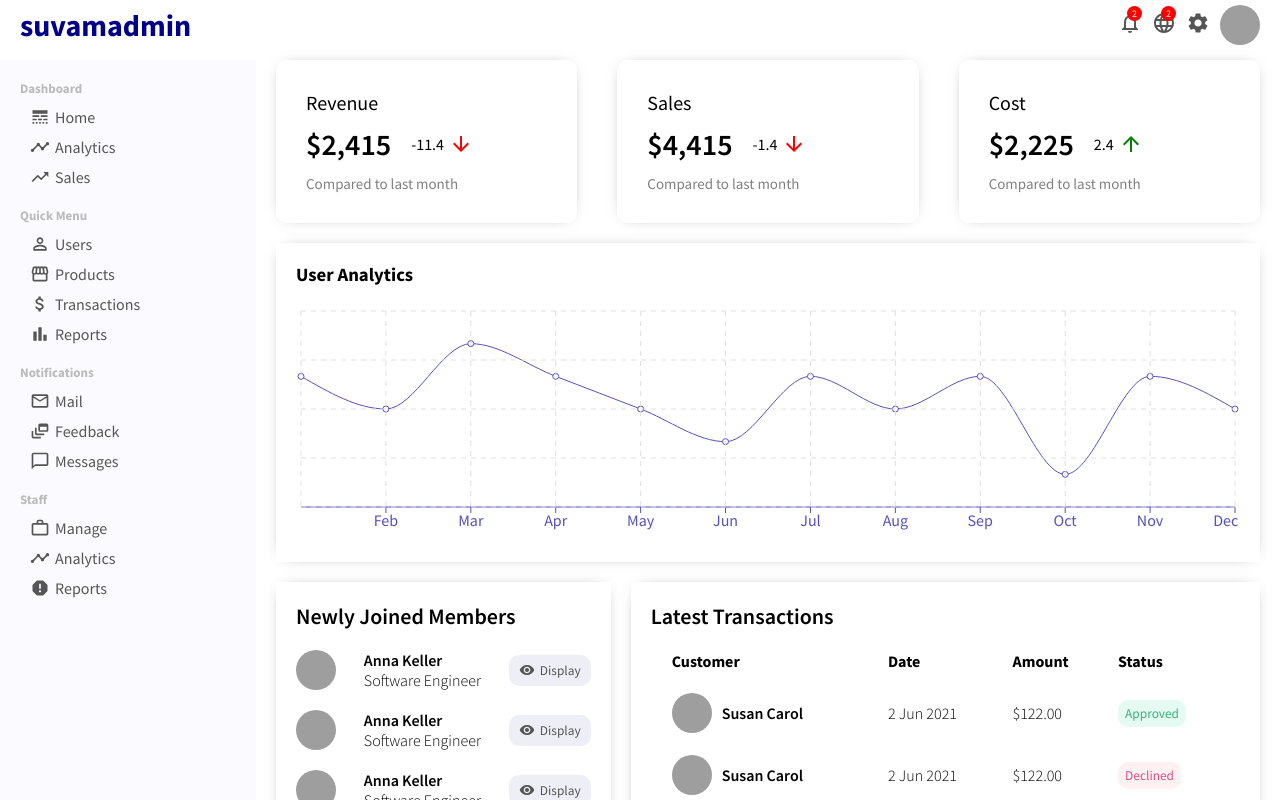
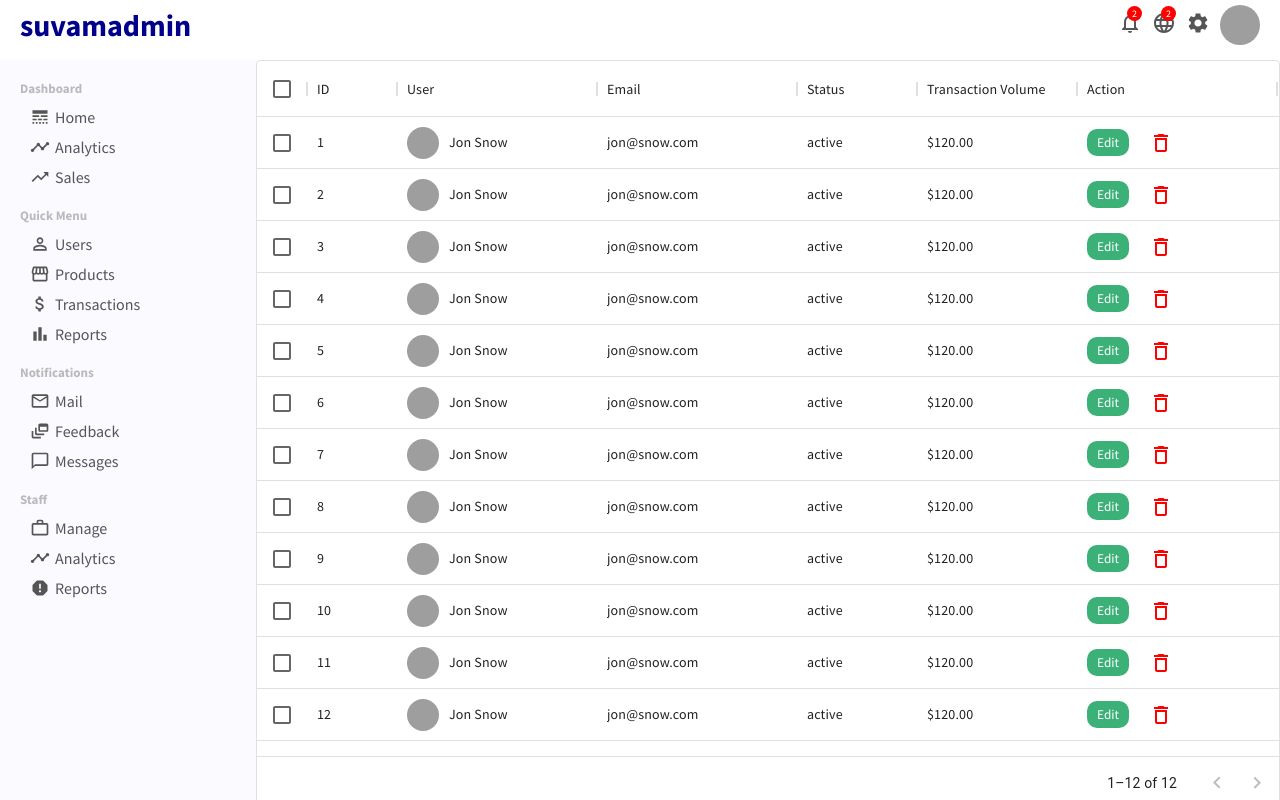
Before and after one commit to suvamGupta/admin-panel-ui, a React (Create React App) app: page /users in a window 1280 px wide. Shown: the top 800 px of the page. Built offline with nearby package versions, Linux system fonts and the light colour scheme; grey boxes are pictures that could not be loaded.

Commit message:
Added UserList Component

```diff
--- a/package.json
+++ b/package.json
@@ -7,11 +7,13 @@
     "@emotion/styled": "^11.10.5",
     "@mui/icons-material": "^5.10.9",
     "@mui/material": "^5.10.12",
+    "@mui/x-data-grid": "^5.17.9",
     "@testing-library/jest-dom": "^5.14.1",
     "@testing-library/react": "^13.0.0",
     "@testing-library/user-event": "^13.2.1",
     "react": "^18.2.0",
     "react-dom": "^18.2.0",
+    "react-router-dom": "^6.4.2",
     "react-scripts": "5.0.1",
     "recharts": "^2.1.16",
     "web-vitals": "^2.1.0"
--- a/src/App.js
+++ b/src/App.js
@@ -1,7 +1,14 @@
 import Sidebar from "./components/sidebar/Sidebar";
 import Topbar from "./components/topbar/Topbar";
 import "./app.css";
-import Home from "./pages/Home";
+import Home from "./pages/home/Home";
+import UserList from "./pages/userList/UserList";
+import {
+  BrowserRouter as Router,
+  Routes,
+  Route,
+  Navigate,
+} from "react-router-dom";
 
 function App() {
   return (
@@ -9,7 +16,12 @@
       <Topbar />
       <div className="container">
         <Sidebar />
-        <Home />
+        <Router>
+          <Routes>
+            <Route path="/" element={<Home />} />
+            <Route path="/users" element={<UserList />} />
+          </Routes>
+        </Router>
       </div>
     </div>
   );
--- a/src/dummyData.js
+++ b/src/dummyData.js
@@ -48,3 +48,114 @@
     "Active User": 3000,
   },
 ];
+
+export const userRows = [
+  {
+    id: 1,
+    username: "Jon Snow",
+    email: "jon@snow.com",
+    avatar:
+      "https://images.pexels.com/photos/1152994/pexels-photo-1152994.jpeg?auto=compress&cs=tinysrgb&dpr=2&w=500",
+    status: "active",
+    transaction: "$120.00",
+  },
+  {
+    id: 2,
+    username: "Jon Snow",
+    email: "jon@snow.com",
+    avatar:
+      "https://images.pexels.com/photos/1152994/pexels-photo-1152994.jpeg?auto=compress&cs=tinysrgb&dpr=2&w=500",
+    status: "active",
+    transaction: "$120.00",
+  },
+  {
+    id: 3,
+    username: "Jon Snow",
+    email: "jon@snow.com",
+    avatar:
+      "https://images.pexels.com/photos/1152994/pexels-photo-1152994.jpeg?auto=compress&cs=tinysrgb&dpr=2&w=500",
+    status: "active",
+    transaction: "$120.00",
+  },
+  {
+    id: 4,
+    username: "Jon Snow",
+    email: "jon@snow.com",
+    avatar:
+      "https://images.pexels.com/photos/1152994/pexels-photo-1152994.jpeg?auto=compress&cs=tinysrgb&dpr=2&w=500",
+    status: "active",
+    transaction: "$120.00",
+  },
+  {
+    id: 5,
+    username: "Jon Snow",
+    email: "jon@snow.com",
+    avatar:
+      "https://images.pexels.com/photos/1152994/pexels-photo-1152994.jpeg?auto=compress&cs=tinysrgb&dpr=2&w=500",
+    status: "active",
+    transaction: "$120.00",
+  },
+  {
+    id: 6,
+    username: "Jon Snow",
+    email: "jon@snow.com",
+    avatar:
+      "https://images.pexels.com/photos/1152994/pexels-photo-1152994.jpeg?auto=compress&cs=tinysrgb&dpr=2&w=500",
+    status: "active",
+    transaction: "$120.00",
+  },
+  {
+    id: 7,
+    username: "Jon Snow",
+    email: "jon@snow.com",
+    avatar:
+      "https://images.pexels.com/photos/1152994/pexels-photo-1152994.jpeg?auto=compress&cs=tinysrgb&dpr=2&w=500",
+    status: "active",
+    transaction: "$120.00",
+  },
+  {
+    id: 8,
+    username: "Jon Snow",
+    email: "jon@snow.com",
+    avatar:
+      "https://images.pexels.com/photos/1152994/pexels-photo-1152994.jpeg?auto=compress&cs=tinysrgb&dpr=2&w=500",
+    status: "active",
+    transaction: "$120.00",
+  },
+  {
+    id: 9,
+    username: "Jon Snow",
+    email: "jon@snow.com",
+    avatar:
+      "https://images.pexels.com/photos/1152994/pexels-photo-1152994.jpeg?auto=compress&cs=tinysrgb&dpr=2&w=500",
+    status: "active",
+    transaction: "$120.00",
+  },
+  {
+    id: 10,
+    username: "Jon Snow",
+    email: "jon@snow.com",
+    avatar:
+      "https://images.pexels.com/photos/1152994/pexels-photo-1152994.jpeg?auto=compress&cs=tinysrgb&dpr=2&w=500",
+    status: "active",
+    transaction: "$120.00",
+  },
+  {
+    id: 11,
+    username: "Jon Snow",
+    email: "jon@snow.com",
+    avatar:
+      "https://images.pexels.com/photos/1152994/pexels-photo-1152994.jpeg?auto=compress&cs=tinysrgb&dpr=2&w=500",
+    status: "active",
+    transaction: "$120.00",
+  },
+  {
+    id: 12,
+    username: "Jon Snow",
+    email: "jon@snow.com",
+    avatar:
+      "https://images.pexels.com/photos/1152994/pexels-photo-1152994.jpeg?auto=compress&cs=tinysrgb&dpr=2&w=500",
+    status: "active",
+    transaction: "$120.00",
+  },
+];
--- /dev/null
+++ b/src/pages/userList/UserList.jsx
@@ -0,0 +1,76 @@
+import "./userList.css";
+import { DataGrid } from "@mui/x-data-grid";
+import DeleteOutlineIcon from "@mui/icons-material/DeleteOutline";
+import { userRows } from "../../dummyData";
+import { Link } from "react-router-dom";
+import { useState } from "react";
+
+export default function UserList() {
+  const [data, setData] = useState(userRows);
+
+  const handleDelete = (id) => {
+    setData(data.filter((item) => item.id !== id));
+  };
+
+  const columns = [
+    { field: "id", headerName: "ID", width: 90 },
+    {
+      field: "user",
+      headerName: "User",
+      width: 200,
+      renderCell: (params) => {
+        return (
+          <div className="userListUser">
+            <img className="userListImg" src={params.row.avatar} alt="" />
+            {params.row.username}
+          </div>
+        );
+      },
+    },
+    {
+      field: "email",
+      headerName: "Email",
+      width: 200,
+    },
+    {
+      field: "status",
+      headerName: "Status",
+      width: 120,
+    },
+    {
+      field: "transaction",
+      headerName: "Transaction Volume",
+      width: 160,
+    },
+    {
+      field: "action",
+      headerName: "Action",
+      width: 200,
+      renderCell: (params) => {
+        return (
+          <>
+            <Link to={"/user/" + params.row.id}>
+              <button className="userListEdit">Edit</button>
+            </Link>
+            <DeleteOutlineIcon
+              className="userListDelete"
+              onClick={() => handleDelete(params.row.id)}
+            />
+          </>
+        );
+      },
+    },
+  ];
+
+  return (
+    <div className="userList">
+      <DataGrid
+        rows={data}
+        columns={columns}
+        pageSize={12}
+        checkboxSelection
+        disableSelectionOnClick
+      />
+    </div>
+  );
+}
--- /dev/null
+++ b/src/pages/userList/userList.css
@@ -0,0 +1,31 @@
+.userList{
+    flex: 4;
+}
+
+.userListUser{
+    display: flex;
+    align-items: center;
+}
+
+.userListImg{
+    height: 32px;
+    width: 32px;
+    border-radius: 50%;
+    object-fit: cover;
+    margin-right: 10px;
+}
+
+.userListEdit{
+    border: none;
+    border-radius: 10px;
+    padding: 5px 10px;
+    background-color: #3bb077;
+    color: white;
+    cursor: pointer;
+    margin-right: 20px;
+}
+
+.userListDelete{
+    color: red;
+    cursor: pointer;
+}
```
Also changed, not shown: src/pages/home/Home.jsx (renamed from src/pages/Home.jsx, +5 -5 lines), src/pages/home/home.css (renamed from src/pages/home.css), 1 other file (tests, documents, lock files or other folders).
